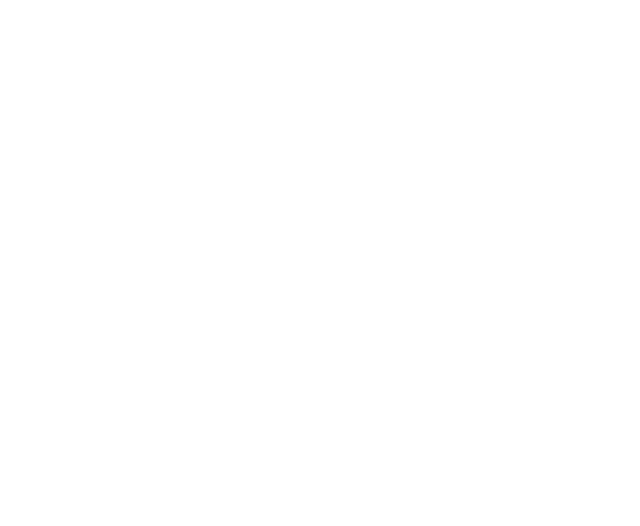
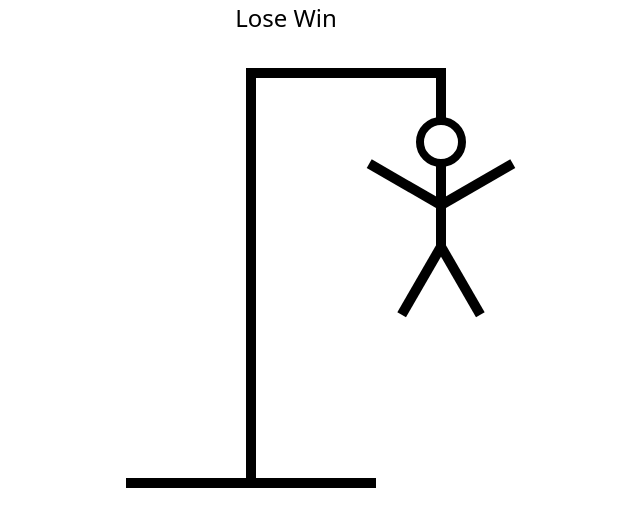
Before and after one commit to travistn/hangman-ts, a React (Vite) app: page / in a window 1280 px wide. Shown: the top 526 px of the page, without its empty margins (354-994 px from the left). Built offline with nearby package versions, Linux system fonts and the light colour scheme.

Commit message:
Created drawing of hangman

```diff
--- a/src/App.tsx
+++ b/src/App.tsx
@@ -1,5 +1,6 @@
 import { useState } from 'react';
 
+import HangmanDrawing from './components/HangmanDrawing';
 import './App.css';
 import words from './wordList.json';
 
@@ -10,7 +11,12 @@
 
   const [guessedLetters, setGuessedLetters] = useState<string[]>([]);
 
-  return <div></div>;
+  return (
+    <div className='w-[80%] flex flex-col gap-8 items-center m-auto'>
+      <div className='text-[24px]'>Lose Win</div>
+      <HangmanDrawing />
+    </div>
+  );
 };
 
 export default App;
--- /dev/null
+++ b/src/components/HangmanDrawing.tsx
@@ -0,0 +1,35 @@
+const HEAD = (
+  <div className='w-[50px] h-[50px] rounded-full border-8 border-black absolute top-[49px] right-[-20px]' />
+);
+const BODY = <div className='w-[10px] h-[90px] bg-black absolute top-[98px] right-0' />;
+const RIGHT_ARM = (
+  <div className='w-[80px] h-[10px] bg-black absolute top-[130px] right-[-80px] rotate-[-30deg] origin-bottom-left' />
+);
+const LEFT_ARM = (
+  <div className='w-[80px] h-[10px] bg-black absolute top-[130px] right-[10px] rotate-[30deg] origin-bottom-right' />
+);
+const RIGHT_LEG = (
+  <div className='w-[80px] h-[10px] bg-black absolute top-[170px] right-[-70px] rotate-[60deg] origin-bottom-left' />
+);
+const LEFT_LEG = (
+  <div className='w-[80px] h-[10px] bg-black absolute top-[170px] right-0 rotate-[-60deg] origin-bottom-right' />
+);
+
+const HangmanDrawing = () => {
+  return (
+    <div className='relative'>
+      {HEAD}
+      {BODY}
+      {RIGHT_ARM}
+      {LEFT_ARM}
+      {RIGHT_LEG}
+      {LEFT_LEG}
+      <div className='h-[50px] w-[10px] bg-black absolute top-0 right-0' />
+      <div className='h-[10px] w-[200px] bg-black ml-[120px]' />
+      <div className='h-[400px] w-[10px] bg-black ml-[120px]' />
+      <div className='h-[10px] w-[250px] bg-black' />
+    </div>
+  );
+};
+
+export default HangmanDrawing;
```
